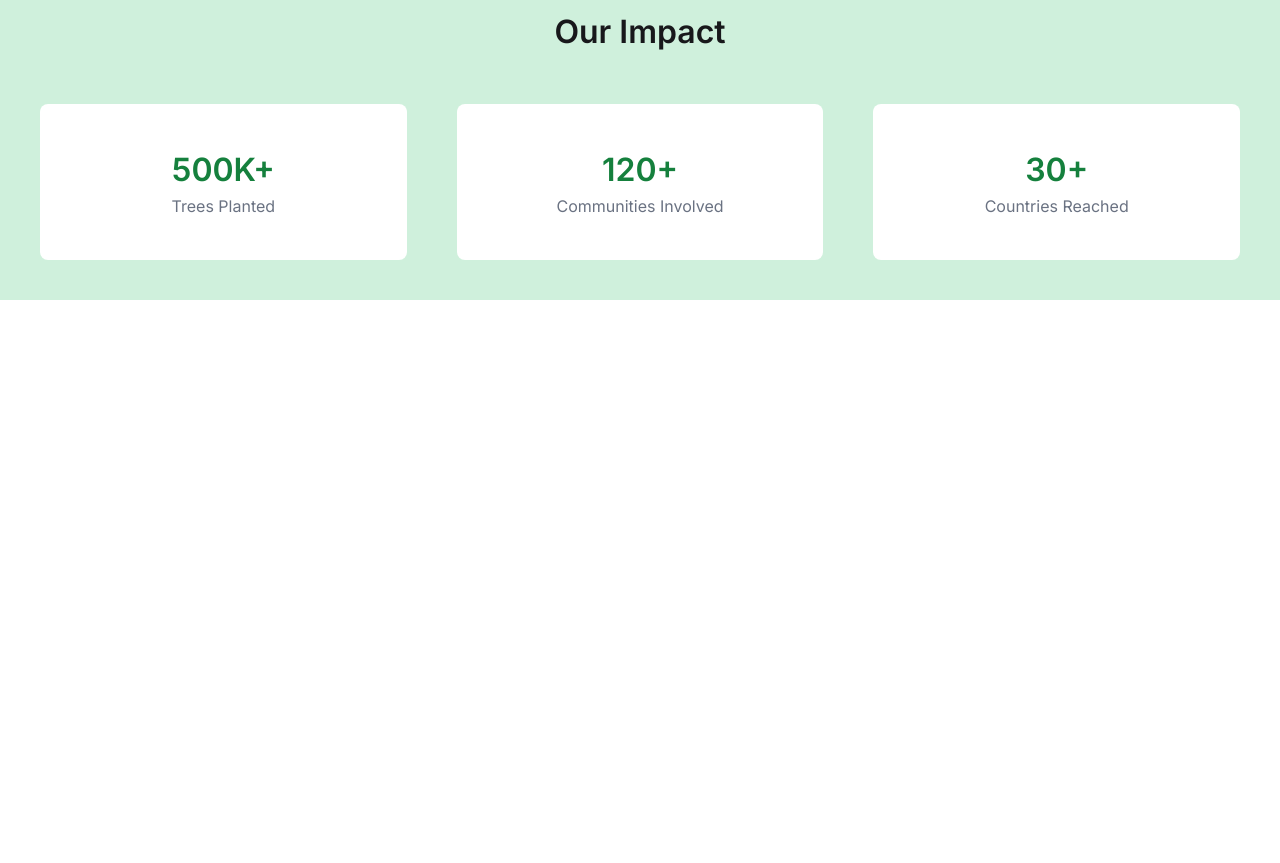
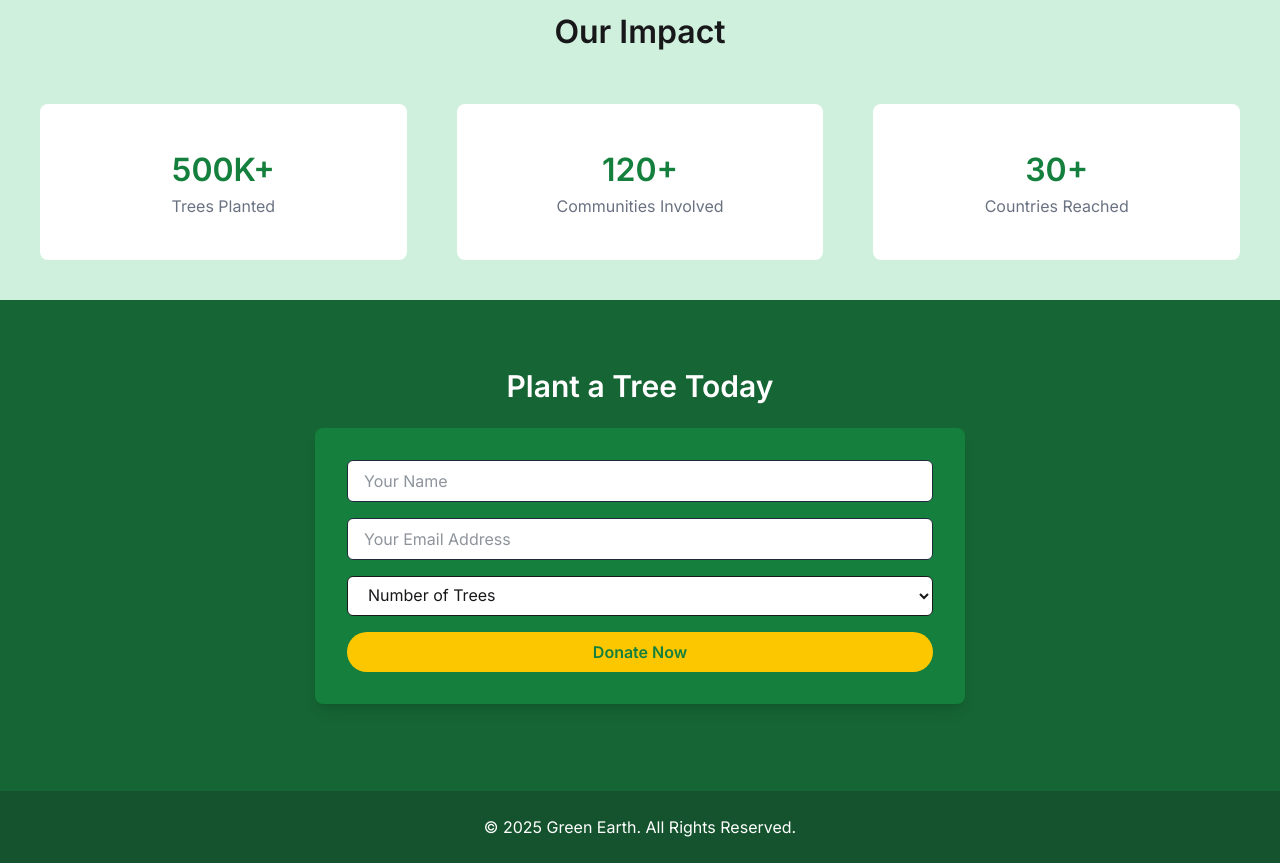
Before and after one commit to ashikulislam17/B12A06-Green-Earth, a plain HTML site: page index.html in a window 1280 px wide. Shown: the part 1670-2533 px from the top of the page. Before the commit the page ends 1970 px from the top, so only its background shows below. Drawn offline with nearby package versions, Linux system fonts and the light colour scheme; no server answers.

Commit message:
Form and Footer section added

```diff
--- a/index.html
+++ b/index.html
@@ -203,7 +203,48 @@
 </section>
 
 
+<!-- Form Section -->
+ <section class="input-section">
+  <div class="h-[491px] max-w-[1920px] mx-auto bg-[#166534] flex flex-col items-center justify-start px-4 pt-17">
+
+    <h1 class="text-white text-3xl font-semibold mb-6">Plant a Tree Today</h1>
+    <div class="w-full h-[311] max-w-[650px] bg-[#15803D] rounded-lg p-8 shadow-lg text-center">
+      <form class="space-y-4">
+        <input type="text" placeholder="Your Name"
+          class="w-full px-4 py-2 rounded-md focus:outline-none text-gray-800 bg-white" />
+
+        <input type="email" placeholder="Your Email Address"
+          class="w-full px-4 py-2 rounded-md focus:outline-none text-gray-800 bg-white" />
+
+        <select class="w-full px-4 py-2 rounded-md focus:outline-none bg-white">
+          <option>Number of Trees</option>
+          <option>100</option>
+          <option>300</option>
+          <option>500</option>
+          <option>1000</option>
+          <option>1500</option>
+          <option>3000</option>
+
+        </select>
+
+        <button type="submit"
+          class="w-full py-2 rounded-full bg-yellow-400 text-[#15803D] font-semibold cursor-pointer">
+          Donate Now
+        </button>
+      </form>
+    </div>
+  </div>
+</section>
+
+
     </main>
+
+    <!-- Footer Section -->
+    <footer>
+    <div class="max-w-[1920px] mx-auto h-[72px] bg-[#14532D] flex justify-center items-center">
+        <p class="text-white">© 2025 Green Earth. All Rights Reserved.</p>
+    </div>
+  </footer>
 
     <script src="script.js"></script>
 
```
